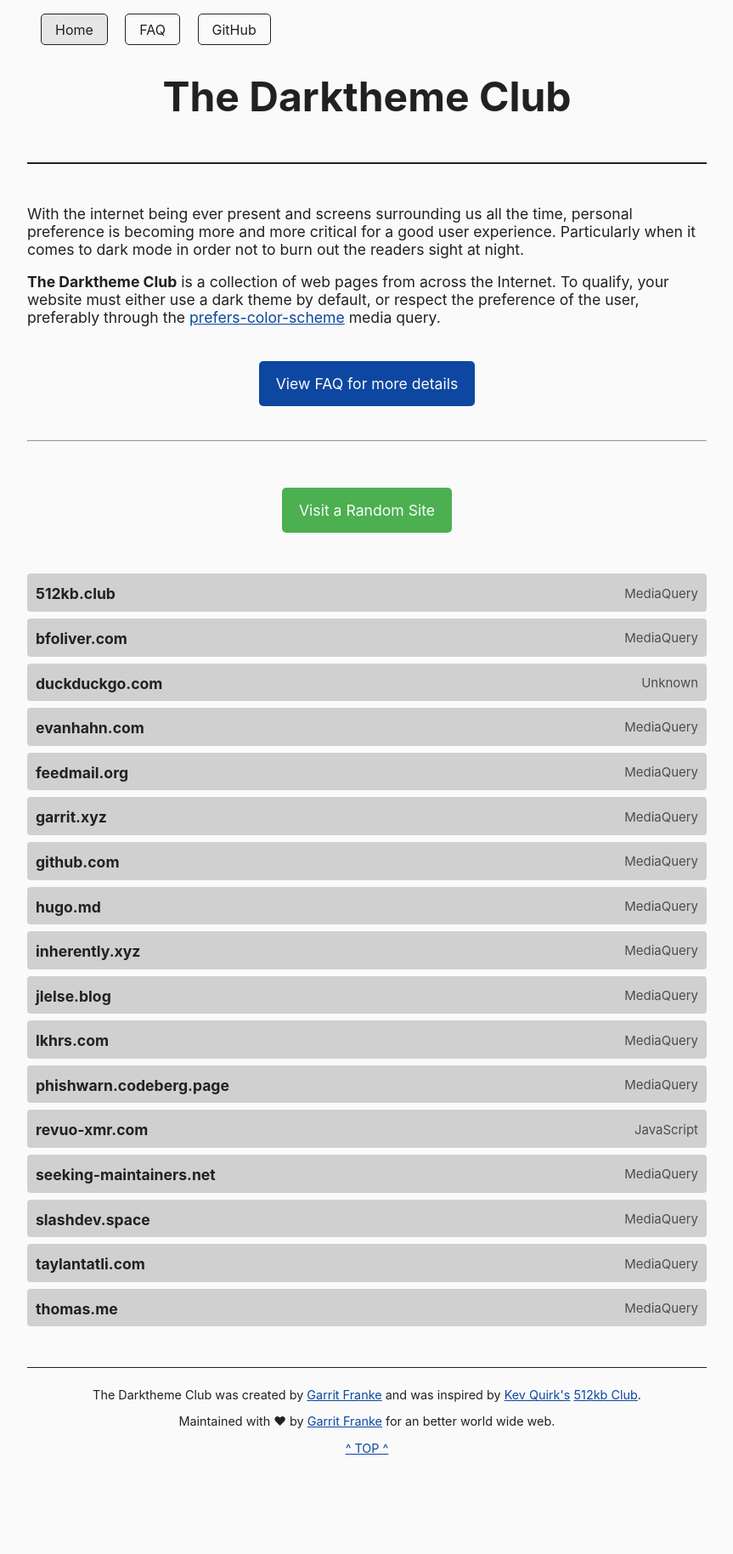
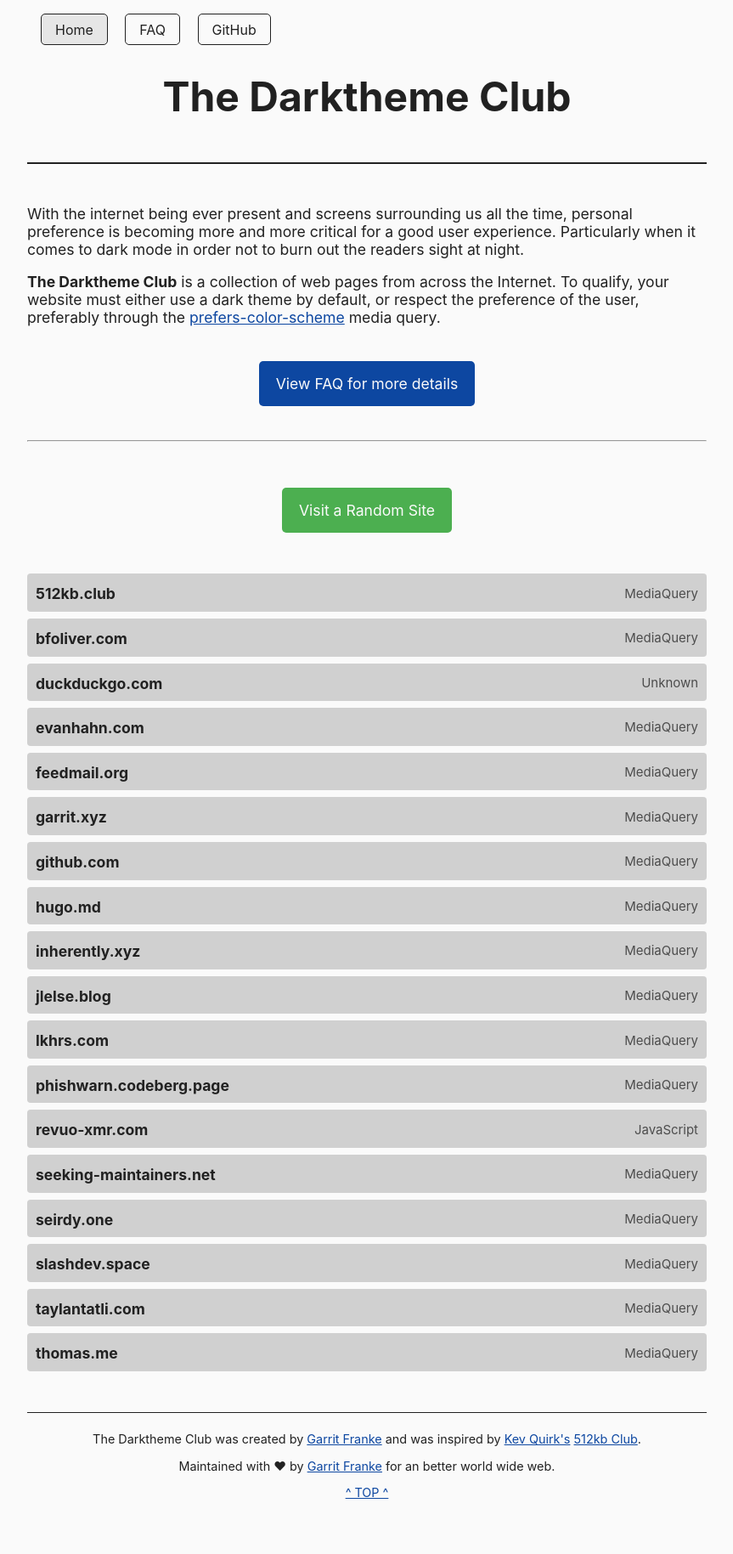
Before and after one commit to katherinek727/darktheme.club, a Jekyll site: the page built from index.md, in a window 1280 px wide. Shown: the whole page at 85% size, without its empty margins (208-1071 px from the left). Built offline with Jekyll 4.4.1, drawn with Linux system fonts in a browser that asks for light colours; before the commit the page ends 1777 px from its top, so only the background shows below that.

Commit message:
Add seirdy.one

```diff
--- a/_data/sites.yml
+++ b/_data/sites.yml
@@ -68,6 +68,11 @@
   method: mediaquery
   last_checked: 2022-05-04
 
+- domain: seirdy.one
+  url: https://seirdy.one/
+  method: mediaquery
+  last_checked: 2022-07-18
+
 - domain: slashdev.space
   url: https://slashdev.space/
   method: mediaquery
```
